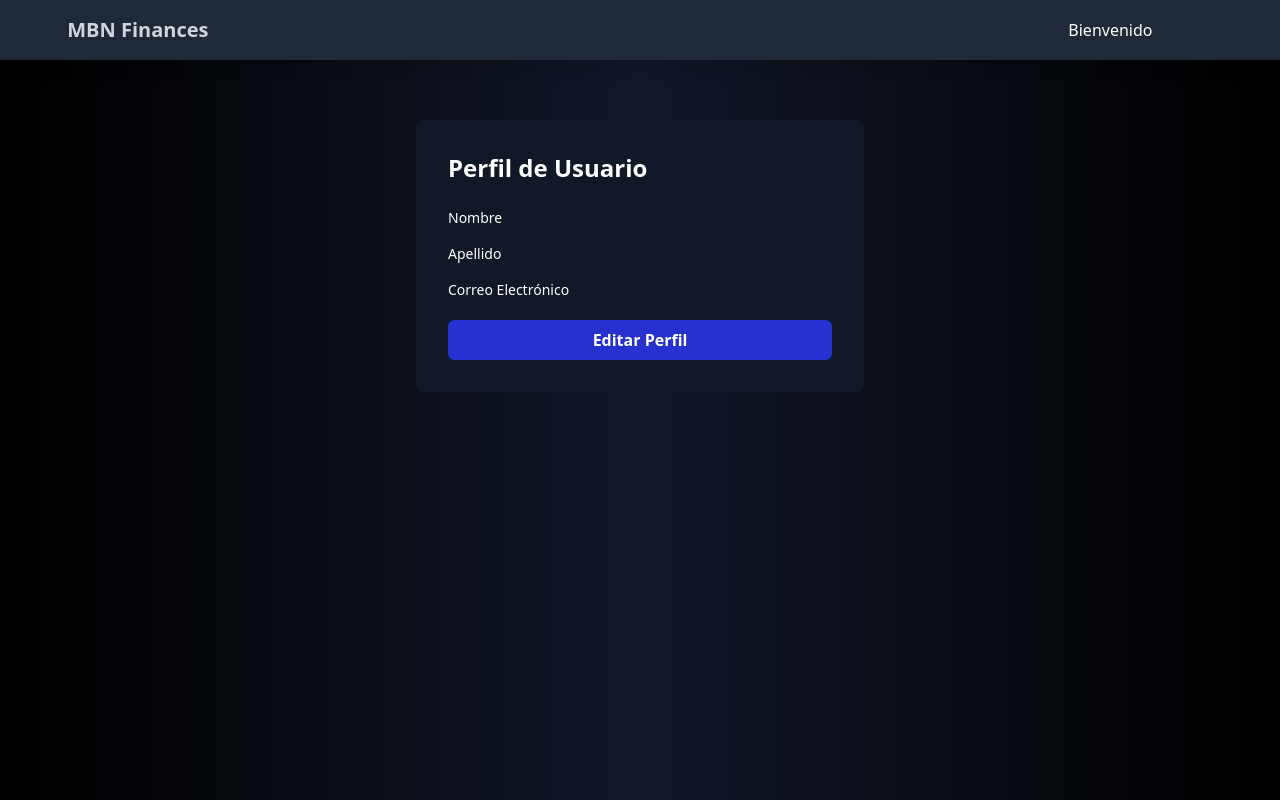
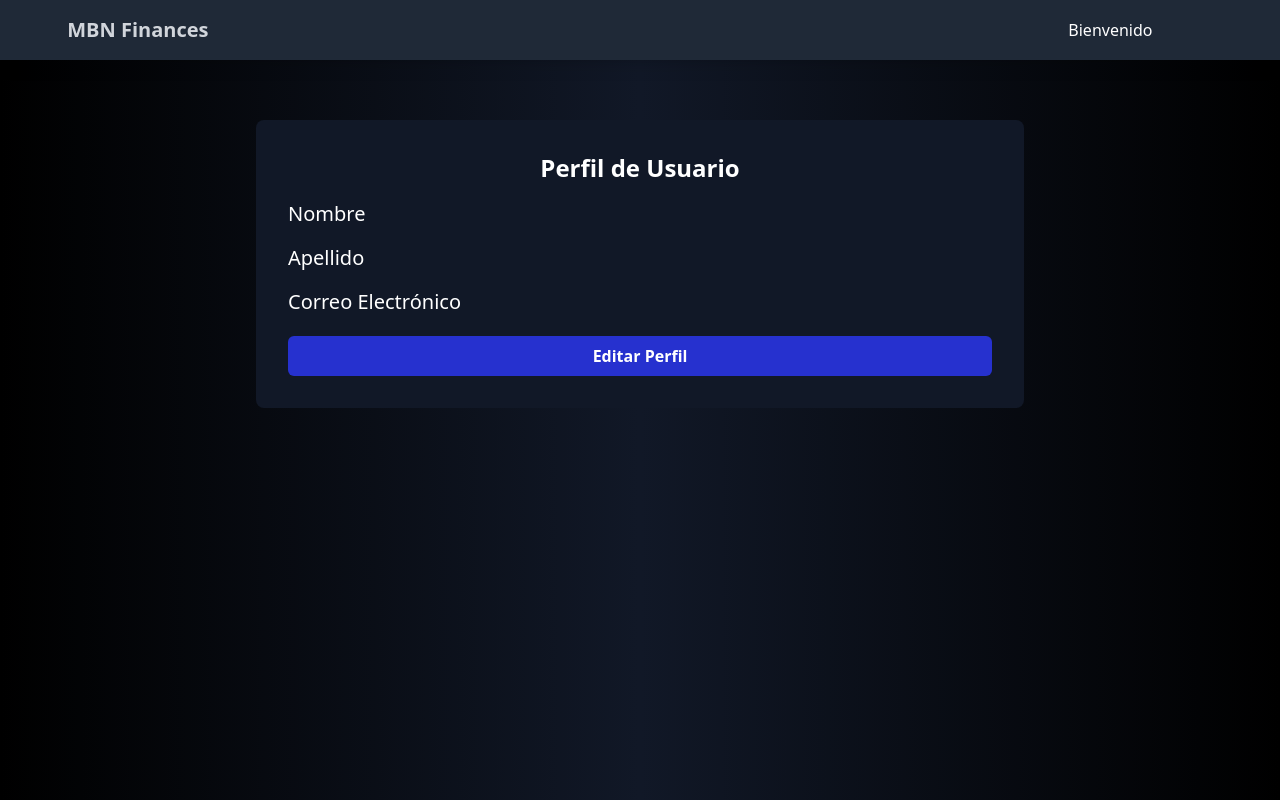
Before and after one commit to Beltru/MBN-Finances-Front-End, a Next.js app in the folder mbn/: page /settings in a window 1280 px wide. Built offline with nearby package versions, Linux system fonts and the light colour scheme.

Commit message:
ultimos cambios settings

```diff
--- a/mbn/app/settings/page.jsx
+++ b/mbn/app/settings/page.jsx
@@ -71,7 +71,7 @@ const EditableProfile = () => {
         });
 
         if (response.ok) {
-          setSuccess("Cambios guardados con éxito.");
+          setSuccess("Cambios guardados con éxito");
           setIsEditing(false);
         } else {
           const errorData = await response.json();
@@ -79,7 +79,7 @@ const EditableProfile = () => {
         }
       } catch (err) {
         console.error("Error en la solicitud:", err);
-        setError("Error en la solicitud.");
+        setError("Error en la solicitud");
       }
     } else {
       setIsEditing(true);
@@ -97,43 +97,43 @@ const EditableProfile = () => {
       <nav>
         <Navbar />
       </nav>
-      <div className="bg-gray-900 text-white p-8 rounded-lg max-w-md mx-auto mt-10">
-        <h2 className="text-2xl font-bold mb-6">Perfil de Usuario</h2>
-        {success && <p className="text-green-500">{success}</p>}
-        {error && <p className="text-red-500">{error}</p>}
+      <div className="bg-gray-900 text-white p-8 rounded-lg w-[60vw] mx-auto mt-10">
+        <h1 className="flex justify-center text-2xl font-bold mb-4">Perfil de Usuario</h1>
         <div className="space-y-4">
           <div>
-            <label className="block text-sm font-medium">Nombre</label>
+            <label className="block text-xl font-medium">Nombre</label>
             {isEditing ? (
               <input
                 type="text"
                 name="name"
                 value={formData.name}
                 onChange={handleChange}
-                className="mt-1 p-2 w-full bg-gray-800 rounded-md border border-gray-700 focus:outline-none focus:border-indigo-500"
+                className="mt-1 p-2 w-full bg-gray-800 rounded-md border border-gray-700 focus:outline-none focus:border-indigo-700"
               />
             ) : (
-              <p className="mt-1">{formData.name}</p>
+              <p className="mt-1 text-lg">{formData.name}</p>
             )}
           </div>
           <div>
-            <label className="block text-sm font-medium">Apellido</label>
+            <label className="block text-xl font-medium">Apellido</label>
             {isEditing ? (
               <input
                 type="text"
                 name="lastName"
                 value={formData.lastName}
                 onChange={handleChange}
-                className="mt-1 p-2 w-full bg-gray-800 rounded-md border border-gray-700 focus:outline-none focus:border-indigo-500"
+                className="mt-1 p-2 w-full bg-gray-800 rounded-md border border-gray-700 focus:outline-none focus:border-indigo-700"
               />
             ) : (
-              <p className="mt-1">{formData.lastName}</p>
+              <p className="mt-1 text-lg">{formData.lastName}</p>
             )}
           </div>
           <div>
-            <label className="block text-sm font-medium">Correo Electrónico</label>
-            <p className="mt-1">{formData.email}</p>
+            <label className="block text-xl font-medium">Correo Electrónico</label>
+            <p className="mt-1 text-lg">{formData.email}</p>
           </div>
+          {success && <p className="text-green-500 mb-2">{success}</p>}
+          {error && <p className="text-red-500 mb-2">{error}</p>}
           <button
             onClick={handleEditClick}
             className="mt-4 w-full bg-[#2631cf] hover:bg-[#232981] transition-all duration-200 text-white py-2 px-4 rounded-md font-semibold"
```
